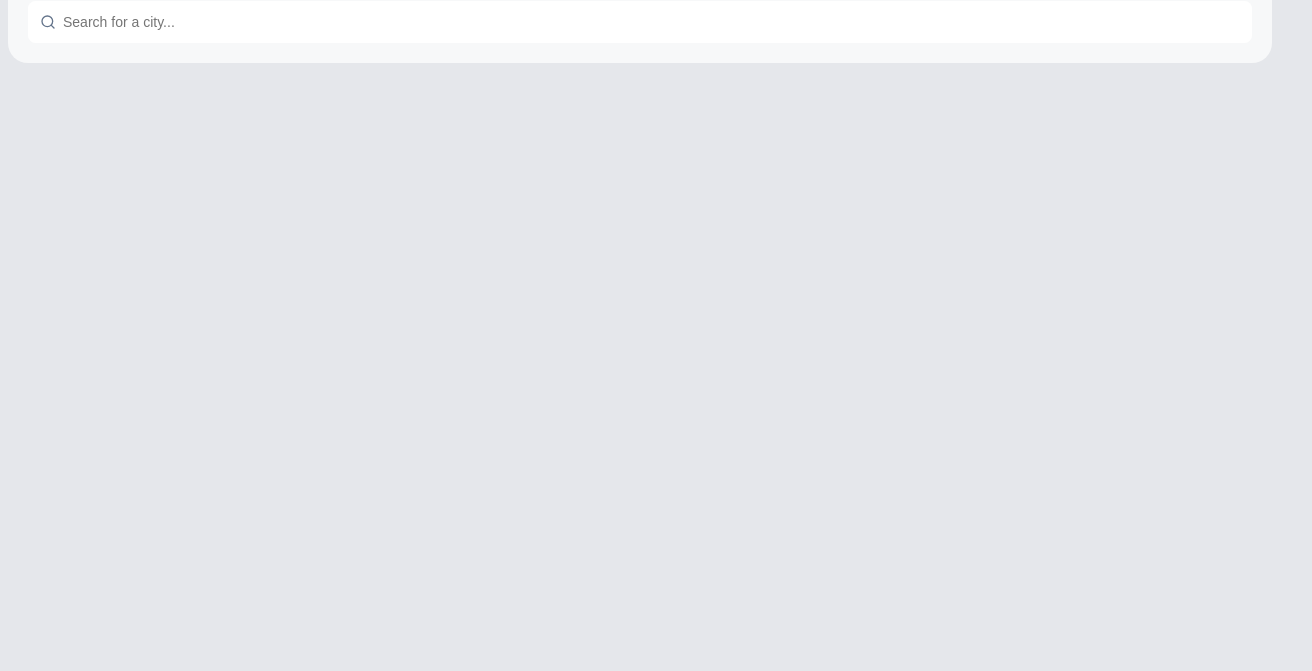
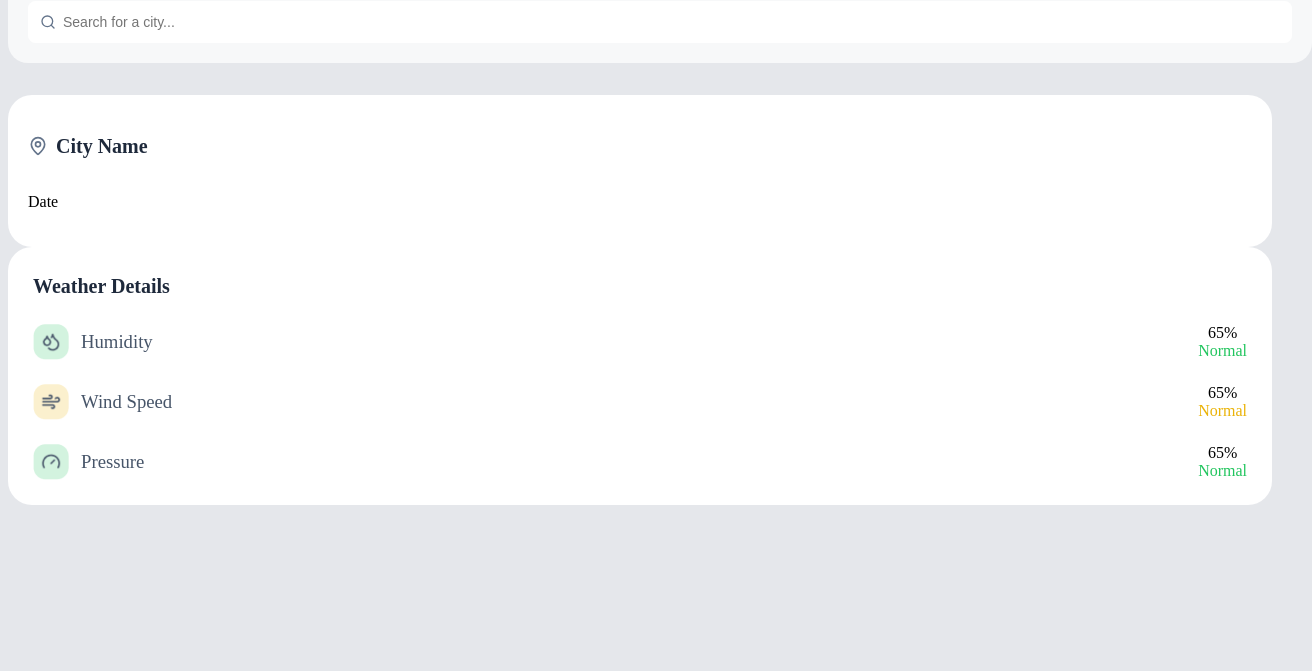
Before and after one commit to tsotne01/weather-app, a website built with Vite: page index.html in a window 1280 px wide. Shown: the part 129-800 px from the top of the page, 1312 px wide, since content can reach past the window. Built offline with nearby package versions, Linux system fonts and the light colour scheme.

Commit message:
feat: update title and enhance layout with weather details

```diff
--- a/index.html
+++ b/index.html
@@ -5,7 +5,7 @@
   <meta charset="UTF-8" />
   <link rel="icon" type="image/svg+xml" href="/vite.svg" />
   <meta name="viewport" content="width=device-width, initial-scale=1.0" />
-  <title>Vite App</title>
+  <title>Weather App</title>
 </head>
 
 <body>
@@ -13,7 +13,7 @@
     <div class="header-title">
       <h1>Weather App</h1>
       <button class="theme-button" type="button">
-        <i  data-lucide="moon"></i>
+        <i data-lucide="moon"></i>
       </button>
     </div>
     <div class="header-search">
@@ -26,10 +26,59 @@
 
     </div>
   </header>
-  <main>
+  <main class="main-container">
 
-    <section></section>
-    <aside></aside>
+    <section class="weather-container">
+      <div class="weather-card">
+        <div class="weather-card-header">
+          <i data-lucide="map-pin"></i>
+          <h2 class="city-name">City Name</h2>
+        </div>
+        <p class="date">Date</p>
+      </div>
+      <div>
+
+      </div>
+    </section>
+    <aside>
+      <h2>Weather Details</h2>
+      <div>
+        <div class="weather-detail">
+          <img src="./src/assets/humidity.png" alt="humidity icon">
+          <h3>Humidity</h3>
+        </div>
+        <div>
+          <span class="humidity">
+            65%
+          </span>
+          <span class="humidity-status green">Normal</span>
+        </div>
+      </div>
+      <div>
+        <div class="weather-detail">
+          <img src="./src/assets/wind-speed.png" alt="humidity icon">
+          <h3>Wind Speed</h3>
+        </div>
+        <div>
+          <span class="humidity">
+            65%
+          </span>
+          <span class="humidity-status yellow">Normal</span>
+        </div>
+      </div>
+      <div>
+        <div class="weather-detail">
+          <img src="./src/assets/pressure.png" alt="humidity icon">
+          <h3>Pressure</h3>
+        </div>
+        <div>
+          <span class="humidity">
+            65%
+          </span>
+          <span class="humidity-status green">Normal</span>
+        </div>
+      </div>
+    </aside>
   </main>
   <footer></footer>
   <script defer type="module" src="/src/main.js"></script>
--- a/src/style.css
+++ b/src/style.css
@@ -1,14 +1,20 @@
-
-
-body{
+body {
     background-color: #E5E7EB;
 }
 
-.header-container{
+
+
+.header-container,
+main,
+footer {
+    max-width: 1440px;
+    width: 100%;
     margin: 0 auto;
+}
+
+.header-container {
     display: flex;
     flex-direction: column;
-    max-width: 1440px;
     justify-content: space-between;
     background-color: rgba(255, 255, 255, 0.7);
     padding: 20px;
@@ -17,7 +23,95 @@ body{
     margin-bottom: 32px;
 }
 
-.header-title{
+aside {
+    display: flex;
+    flex-direction: column;
+    gap: 24px;
+    background-color: white;
+    padding: 25px;
+    border-radius: 24px;
+}
+
+aside>div {
+    gap: 12px;
+    display: flex;
+    justify-content: space-between;
+    align-items: center;
+    & div:last-child{
+        display: flex;
+        flex-direction: column;
+        align-items: center;
+    }
+}
+
+aside > h2{
+    color: #1E293B;
+    font-size: 20px;
+    line-height: 28px;
+    font-weight: 700;
+    margin: 0;
+
+}
+
+.humidity-status.green{
+    color: #22C55E;
+}
+
+.humidity-status.yellow{
+    color: #EAB308;
+}
+
+.weather-container{
+    width: 100%;
+}
+
+
+.weather-detail h3{
+    color: #475569;
+    line-height: 24px;
+    font-weight: 400;
+    margin: 0;
+}
+
+.weather-detail {
+    display: flex;
+    align-items: center;
+    gap: 12px;
+
+    & > img {
+        width: 36px;
+        height: 36px;
+    }
+}
+
+
+.weather-card-header {
+    display: flex;
+    align-items: center;
+    gap: 8px;
+    border-radius: 24px;
+
+    &>*:not(h2) {
+        color: #64748B;
+        width: 20px;
+        height: 20px;
+    }
+
+    &>h2 {
+        font-size: 20px;
+        line-height: 28px;
+        font-weight: 700;
+        color: #1E293B;
+    }
+}
+
+.weather-card {
+    background-color: white;
+    border-radius: 24px;
+    padding: 20px;
+}
+
+.header-title {
     display: flex;
     justify-content: space-between;
     align-items: center;
@@ -27,46 +121,48 @@ body{
     color: #1E293B;
 }
 
-.header-search{
+.header-search {
     display: flex;
     flex-direction: column;
     background-color: #ffffffbd;
     border-radius: 8px;
-    & > * {
+
+    &>* {
         display: block;
     }
 }
 
-.search{
+.search {
     display: flex;
     /* justify-content: center; */
     align-items: center;
     /* border: 1px solid black; */
     border-radius: 8px;
-    padding:12px;
+    padding: 12px;
     cursor: pointer;
     background-color: white;
 }
 
-.search-icon{
+.search-icon {
     width: 1rem;
     height: 1rem;
     color: #64748B;
     margin-right: 5px;
-    & > *{
+
+    &>* {
         width: 1em;
         height: 1rem;
     }
 }
 
-#city-input{
+#city-input {
     border: none;
     outline: none;
     width: 100%;
     font-size: 14px;
 }
 
-.theme-button{
+.theme-button {
     border-radius: 100%;
     border: 0px solid transparent;
     background: none;
@@ -76,7 +172,8 @@ body{
     display: flex;
     justify-content: center;
     align-items: center;
-    & i{
+
+    & i {
         min-width: 1.5rem;
         min-height: 1.5rem;
         display: inline-block;
@@ -85,14 +182,15 @@ body{
 
 }
 
-.theme-button:hover{
+.theme-button:hover {
     background: #47556941;
 }
 
-.theme-button:focus{
+.theme-button:focus {
     outline: none;
     box-shadow: 0 0 0 2px rgba(255, 255, 255, 0.2);
 }
-.theme-button:active{
+
+.theme-button:active {
     background: #47556941;
 }
```
Also changed, not shown: src/assets/humidity.png (added), src/assets/pressure.png (added), src/assets/wind-speed.png (added).
